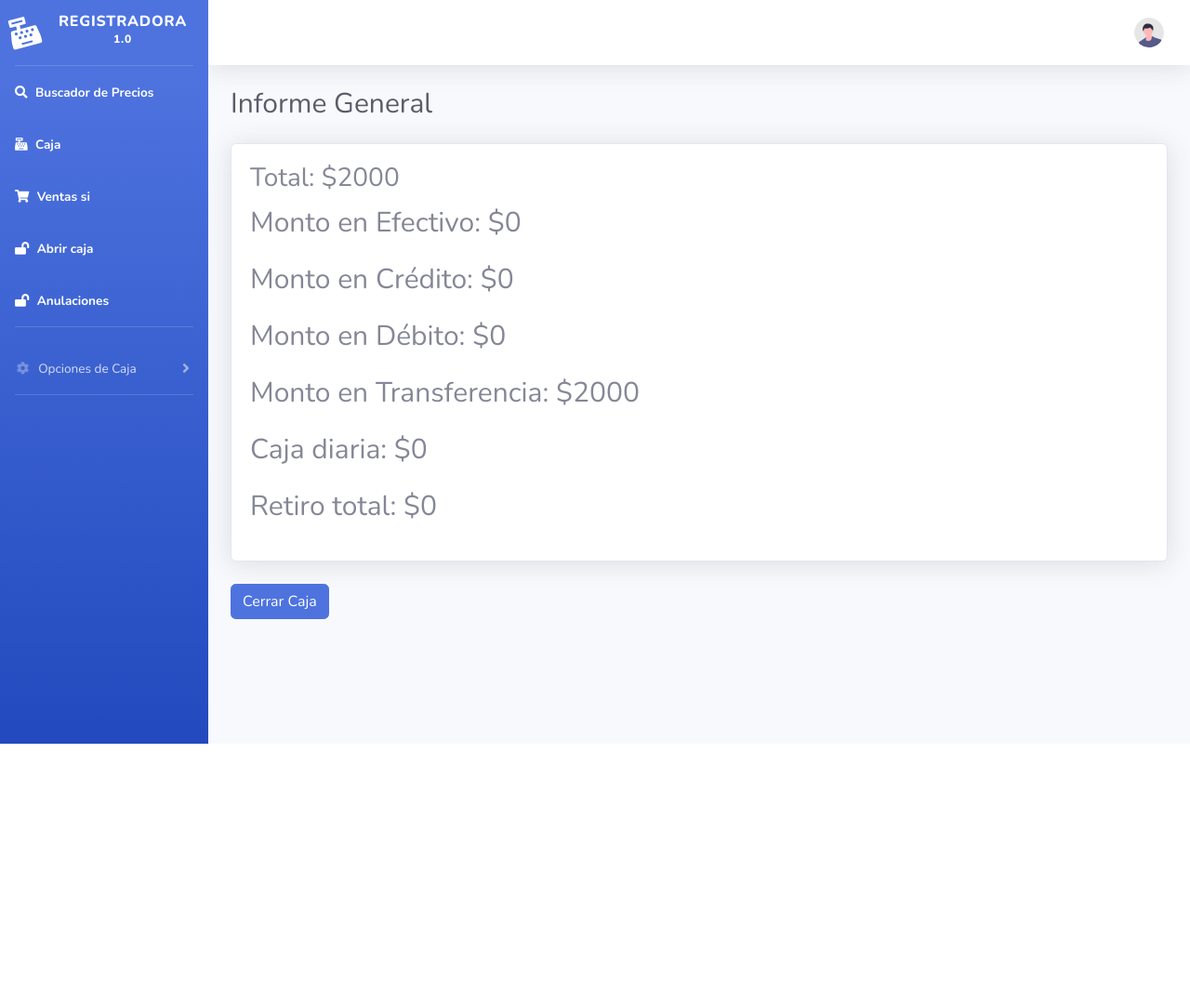
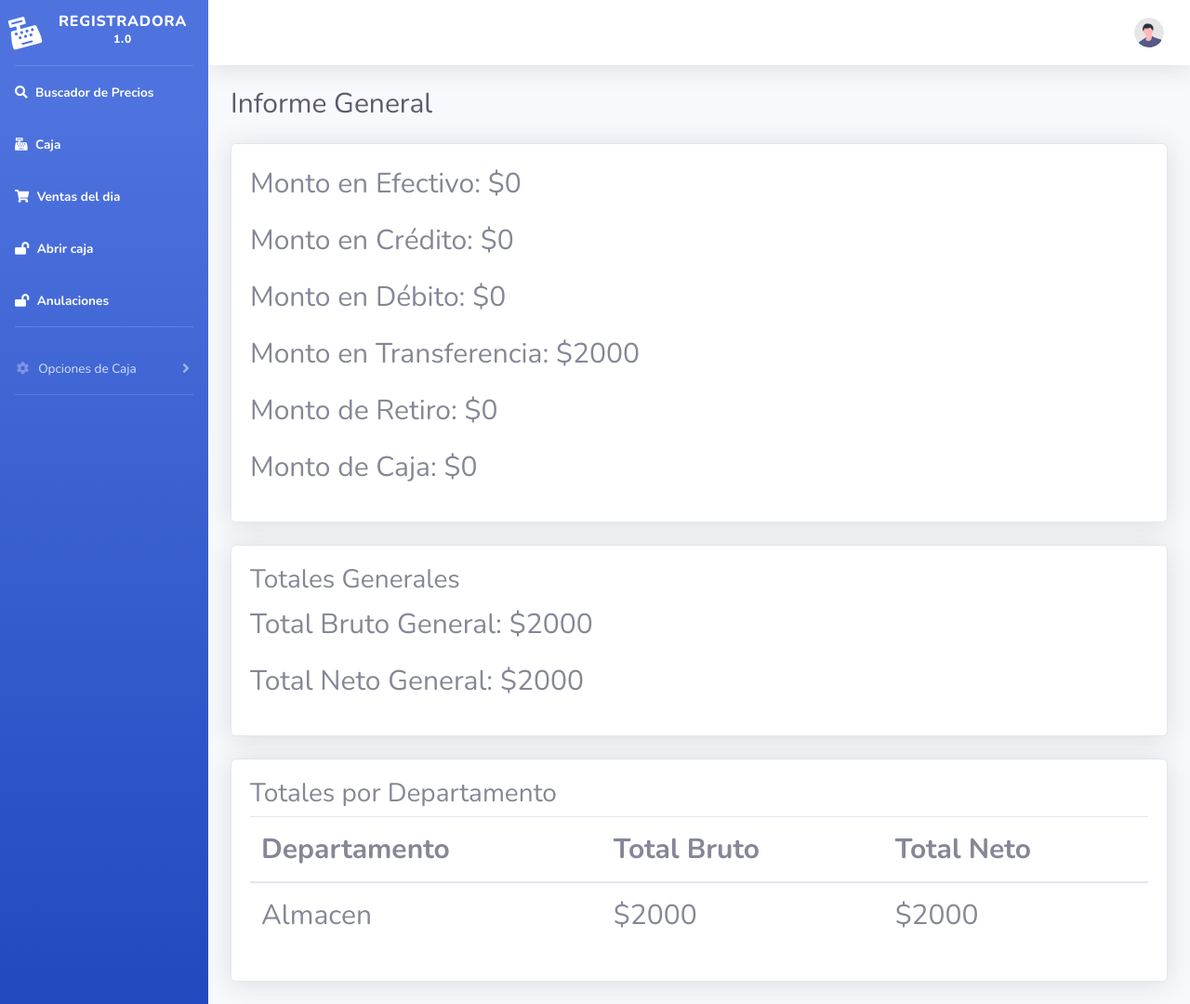
Before and after one commit to gladoncio/caja_registradora, a Django app: page /informe-general/ in a window 1280 px wide. Shown: the whole page at 93% size. Before the commit the page ends 800 px from the top, so only its background shows below. Run offline with Django 3.2, Linux system fonts and the light colour scheme; data comes from the database, SQL or seed files in the repository; both versions use the stored data as it was after the commit; data that the repository does not hold is empty; some libraries are stand-ins or nearby versions.

```diff
--- a/core/templates/base/nav.html
+++ b/core/templates/base/nav.html
@@ -60,7 +60,7 @@
             <li class="nav-item active">
                 <a class="nav-link" href="{% url "listar_ventas" %}">
                     <i class="fas fa-shopping-cart me-2"></i> <!-- Icono de carrito de compras -->
-                    <span>Ventas  {{ actualizado }}</span>
+                    <span>Ventas del dia</span>
                 </a>
             </li>
 
--- a/core/templates/informe_general.html
+++ b/core/templates/informe_general.html
@@ -1,8 +1,6 @@
 {% extends 'base/nav.html' %}
 
 {% block body %}
-
-
 
 <div class="container-fluid">
     <h1 class="h3 mb-4 text-gray-800 resize-text">Informe General</h1>
@@ -11,60 +9,59 @@
         <div class="col-lg-12">
             <div class="card shadow mb-4">
                 <div class="card-body resize-text">
-                    <h3>Total: ${{ total_ventas_despues_ultima_fecha|floatformat:configuracion.decimales  }}</h3>
-                    <p>Monto en Efectivo: ${{ monto_efectivo|floatformat:configuracion.decimales  }}</p>
-                    <p>Monto en Crédito: ${{ monto_credito|floatformat:configuracion.decimales  }}</p>
-                    <p>Monto en Débito: ${{ monto_debito|floatformat:configuracion.decimales  }}</p>
-                    <p>Monto en Transferencia: ${{ monto_transferencia|floatformat:configuracion.decimales  }}</p>
-                    <p>Caja diaria: ${{ monto_caja|floatformat:configuracion.decimales  }}</p>
-                    <p>Retiro total: ${{ monto_retiro|floatformat:configuracion.decimales  }}</p>
+                    <p>Monto en Efectivo: ${{ monto_efectivo|floatformat:configuracion.decimales }}</p>
+                    <p>Monto en Crédito: ${{ monto_credito|floatformat:configuracion.decimales }}</p>
+                    <p>Monto en Débito: ${{ monto_debito|floatformat:configuracion.decimales }}</p>
+                    <p>Monto en Transferencia: ${{ monto_transferencia|floatformat:configuracion.decimales }}</p>
+                    <p>Monto de Retiro: ${{ monto_retiro|floatformat:configuracion.decimales }}</p>
+                    <p>Monto de Caja: ${{ monto_caja|floatformat:configuracion.decimales }}</p>
                 </div>
             </div>
         </div>
     </div>
 
-    <!-- Agrega un botón o enlace para cerrar la caja -->
+    <!-- Totales generales -->
     <div class="row">
         <div class="col-lg-12">
-            <button id="abrirModalBtn" class="btn btn-primary">Cerrar Caja</button>
+            <div class="card shadow mb-4">
+                <div class="card-body resize-text">
+                    <h3>Totales Generales</h3>
+                    <p>Total Bruto General: ${{ total_bruto_general.total_bruto|floatformat:configuracion.decimales }}</p>
+                    <p>Total Neto General: ${{ total_bruto_general.total_neto|floatformat:configuracion.decimales }}</p>
+                </div>
+            </div>
         </div>
     </div>
 
-    <!-- Modal de confirmación -->
-<div class="modal fade resize-text" id="confirmacionModal" tabindex="-1" role="dialog" aria-labelledby="confirmacionModalLabel" aria-hidden="true">
-    <div class="modal-dialog" role="document">
-        <div class="modal-content">
-            <div class="modal-header">
-                <h5 class="modal-title" id="confirmacionModalLabel">Confirmación</h5>
-                <button type="button" class="close" data-dismiss="modal" aria-label="Close">
-                    <span aria-hidden="true">&times;</span>
-                </button>
-            </div>
-            <div class="modal-body">
-                ¿Estás seguro de que deseas cerrar la caja? Esto registrará el cierre de la caja pero no cuadrara.
-            </div>
-            <div class="modal-footer">
-                <button type="button" class="btn btn-secondary" data-dismiss="modal">Cancelar</button>
-                <button id="cerrarCajaBtn" class="btn btn-primary">Cerrar Caja</button>
+    <!-- Totales por departamento -->
+    <div class="row">
+        <div class="col-lg-12">
+            <div class="card shadow mb-4">
+                <div class="card-body resize-text">
+                    <h3>Totales por Departamento</h3>
+                    <table class="table">
+                        <thead>
+                            <tr>
+                                <th>Departamento</th>
+                                <th>Total Bruto</th>
+                                <th>Total Neto</th>
+                            </tr>
+                        </thead>
+                        <tbody>
+                            {% for venta_por_departamento in ventas_por_departamento %}
+                                <tr>
+                                    <td>{{ venta_por_departamento.departamento__nombre }}</td>
+                                    <td>${{ venta_por_departamento.total_bruto|floatformat:configuracion.decimales }}</td>
+                                    <td>${{ venta_por_departamento.total_neto|floatformat:configuracion.decimales }}</td>
+                                </tr>
+                            {% endfor %}
+                        </tbody>
+                    </table>
+                </div>
             </div>
         </div>
     </div>
+
 </div>
 
-<script>
-    // Agrega un controlador de eventos al botón para abrir el modal
-    const abrirModalBtn = document.getElementById('abrirModalBtn');
-    abrirModalBtn.addEventListener('click', function() {
-        $('#confirmacionModal').modal('show');
-    });
-
-    // Agrega un controlador de eventos al botón dentro del modal para cerrar la caja
-    const cerrarCajaBtn = document.getElementById('cerrarCajaBtn');
-    cerrarCajaBtn.addEventListener('click', function() {
-        // Realiza la redirección a la vista de cierre de caja
-        window.location.href = "{% url 'cerrar_caja' %}";
-    });
-</script>
-
-</div>
 {% endblock %}
--- a/core/views.py
+++ b/core/views.py
@@ -10,7 +10,6 @@ from django.contrib.auth.decorators import login_required
 from django.db.models import F,Q,Max
 from decimal import Decimal
 import datetime
-from django.db.models import Sum
 from escpos.printer import Usb
 from usb.core import USBError
 from django.http import HttpResponse
@@ -26,6 +25,8 @@ from barcode import generate
 from django.conf import settings  # Agrega esta importación
 from io import BytesIO
 from django.urls import reverse
+from django.db.models import Sum, F, ExpressionWrapper, DecimalField
+from django.db.models.functions import Coalesce
 
 
 
@@ -59,7 +60,39 @@ def index(request):
 def caja(request):
     carrito_items = CarritoItem.objects.filter(usuario=request.user)
     total = sum(item.subtotal() for item in carrito_items)
-    return render(request, 'caja.html', {'carrito_items': carrito_items, 'total': total})
+    if request.method == 'POST':
+        form = BarcodeForm(request.POST)
+        if form.is_valid():
+            barcode = form.cleaned_data['barcode']
+            try:
+                producto = Producto.objects.get(codigo_barras=barcode)
+                # Busca si ya existe un carrito_item con el mismo producto y usuario
+                carrito_item, created = CarritoItem.objects.get_or_create(
+                    usuario=request.user,
+                    producto=producto,
+                    defaults={'cantidad': 1}  # Cantidad predeterminada si no existe
+                )
+                if not created:
+                    # Si el carrito_item ya existe, simplemente aumenta la cantidad en 1
+                    carrito_item.cantidad += 1
+                    carrito_item.save()
+
+                # Redirige a la misma vista
+                return redirect('caja')
+            except Producto.DoesNotExist:
+                # Maneja el caso en que no se encuentre un producto con el código de barras especificado
+                # Puedes mostrar un mensaje de error al usuario o realizar otras acciones.
+                pass
+    else:
+        form = BarcodeForm()
+
+    context = {
+        'form': form,
+        'carrito_items': carrito_items,
+        'total' : total
+        # Otros datos de contexto que necesites
+    }
+    return render(request, 'caja.html', context)
 
 
 @login_required
@@ -222,41 +255,6 @@ def detalle_venta(request, venta_id):
     formas_pago = FormaPago.objects.filter(venta=venta)
     return render(request, 'detalle_venta.html', {'venta': venta, 'productos_vendidos': productos_vendidos, 'formas_pago': formas_pago})
 
-
-
-
-def informe_general(request):
-    caja_diaria, created = CajaDiaria.objects.get_or_create(id=1, defaults={'monto': 0.0, 'retiro': 0.0})
-    try:
-        # Obtener la última fecha de RegistroTransaccion si existe
-        ultima_fecha_registro = RegistroTransaccion.objects.latest('fecha_ingreso').fecha_ingreso
-    except RegistroTransaccion.DoesNotExist:
-        ultima_fecha_registro = None
-
-    # Filtrar todas las ventas después de la última fecha de RegistroTransaccion si existe, o todas las ventas si no existe
-    if ultima_fecha_registro:
-        ventas_despues_ultima_fecha = Venta.objects.filter(fecha_hora__gte=ultima_fecha_registro)
-    else:
-        ventas_despues_ultima_fecha = Venta.objects.all()
-
-    # Calcular el total de ventas
-    total_ventas_despues_ultima_fecha = ventas_despues_ultima_fecha.aggregate(Sum('total'))['total__sum'] or 0
-
-    # Calcular los montos divididos
-    monto_efectivo = FormaPago.objects.filter(venta__in=ventas_despues_ultima_fecha, tipo_pago='efectivo').aggregate(Sum('monto'))['monto__sum'] or 0
-    monto_credito = FormaPago.objects.filter(venta__in=ventas_despues_ultima_fecha, tipo_pago='credito').aggregate(Sum('monto'))['monto__sum'] or 0
-    monto_debito = FormaPago.objects.filter(venta__in=ventas_despues_ultima_fecha, tipo_pago='debito').aggregate(Sum('monto'))['monto__sum'] or 0
-    monto_transferencia = FormaPago.objects.filter(venta__in=ventas_despues_ultima_fecha, tipo_pago='transferencia').aggregate(Sum('monto'))['monto__sum'] or 0
-
-    return render(request, 'informe_general.html', {
-        'total_ventas_despues_ultima_fecha': total_ventas_despues_ultima_fecha,
-        'monto_efectivo': monto_efectivo,
-        'monto_credito': monto_credito,
-        'monto_debito': monto_debito,
-        'monto_transferencia': monto_transferencia,
-        'monto_retiro' : caja_diaria.retiro,
-        'monto_caja' : caja_diaria.monto,
-    })
 
 
 
@@ -803,3 +801,58 @@ def eliminar_venta(request, venta_id):
             messages.error(request, 'Contraseña incorrecta. La venta no se ha eliminado.')
 
     return redirect('listar_ventas')
+
+
+def informe_general(request):
+    caja_diaria, created = CajaDiaria.objects.get_or_create(id=1, defaults={'monto': 0.0, 'retiro': 0.0})
+    try:
+        # Obtener la última fecha de RegistroTransaccion si existe
+        ultima_fecha_registro = RegistroTransaccion.objects.latest('fecha_ingreso').fecha_ingreso
+    except RegistroTransaccion.DoesNotExist:
+        ultima_fecha_registro = None
+
+    # Filtrar todas las ventas después de la última fecha de RegistroTransaccion si existe, o todas las ventas si no existe
+    if ultima_fecha_registro:
+        ventas_despues_ultima_fecha = Venta.objects.filter(fecha_hora__gte=ultima_fecha_registro)
+    else:
+        ventas_despues_ultima_fecha = Venta.objects.all()
+
+    # Calcular el total de ventas
+    total_ventas_despues_ultima_fecha = ventas_despues_ultima_fecha.aggregate(Sum('total'))['total__sum'] or 0
+
+    # Calcular los montos divididos
+    monto_efectivo = FormaPago.objects.filter(venta__in=ventas_despues_ultima_fecha, tipo_pago='efectivo').aggregate(Sum('monto'))['monto__sum'] or 0
+    monto_credito = FormaPago.objects.filter(venta__in=ventas_despues_ultima_fecha, tipo_pago='credito').aggregate(Sum('monto'))['monto__sum'] or 0
+    monto_debito = FormaPago.objects.filter(venta__in=ventas_despues_ultima_fecha, tipo_pago='debito').aggregate(Sum('monto'))['monto__sum'] or 0
+    monto_transferencia = FormaPago.objects.filter(venta__in=ventas_despues_ultima_fecha, tipo_pago='transferencia').aggregate(Sum('monto'))['monto__sum'] or 0
+
+    ventas_por_departamento = Producto.objects.values('departamento__nombre').annotate(
+        total_bruto=ExpressionWrapper(
+            Sum(F('ventaproducto__cantidad') * F('precio'), output_field=DecimalField(max_digits=10, decimal_places=2)),
+            output_field=DecimalField(max_digits=10, decimal_places=2)
+        ),
+        total_neto=Sum(
+            F('ventaproducto__cantidad') * F('precio'),
+            output_field=DecimalField(max_digits=10, decimal_places=2)
+        )
+    )
+
+    total_bruto_general = VentaProducto.objects.aggregate(
+        total_bruto=ExpressionWrapper(
+            Sum(F('producto__precio') * F('cantidad'), output_field=DecimalField(max_digits=10, decimal_places=2)),
+            output_field=DecimalField(max_digits=10, decimal_places=2)
+        ),
+        total_neto=Sum(F('subtotal'), output_field=DecimalField(max_digits=10, decimal_places=2))
+    )
+
+    return render(request, 'informe_general.html', {
+        'total_ventas_despues_ultima_fecha': total_ventas_despues_ultima_fecha,
+        'monto_efectivo': monto_efectivo,
+        'monto_credito': monto_credito,
+        'monto_debito': monto_debito,
+        'monto_transferencia': monto_transferencia,
+        'monto_retiro': caja_diaria.retiro,
+        'monto_caja': caja_diaria.monto,
+        'total_bruto_general': total_bruto_general,
+        'ventas_por_departamento': ventas_por_departamento,
+    })
```
Also changed, not shown: core/forms.py (+8 -0 lines), core/models.py (+17 -0 lines), core/templates/caja.html (+15 -2 lines), core/migrations/0044_registrogastos_gastocaja.py (added), db.sqlite3.
